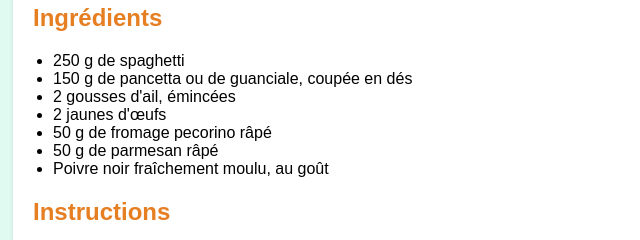
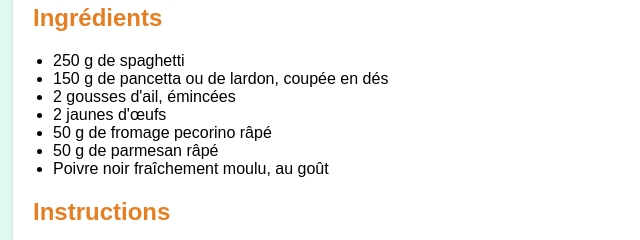
Before and after one commit to Clem-pnt/Recettes_etudiantes, a plain HTML site: page pates_carbo.html in a window 1280 px wide. Shown: the part 187-427 px from the top of the page, 207-847 px from the left. Drawn offline with Linux system fonts and the light colour scheme.

Commit message:
Update pates_carbo.html

```diff
--- a/pates_carbo.html
+++ b/pates_carbo.html
@@ -58,7 +58,7 @@
         <h2>Ingrédients</h2>
         <ul>
             <li>250 g de spaghetti</li>
-            <li>150 g de pancetta ou de guanciale, coupée en dés</li>
+            <li>150 g de pancetta ou de lardon, coupée en dés</li>
             <li>2 gousses d'ail, émincées</li>
             <li>2 jaunes d'œufs</li>
             <li>50 g de fromage pecorino râpé</li>
```
